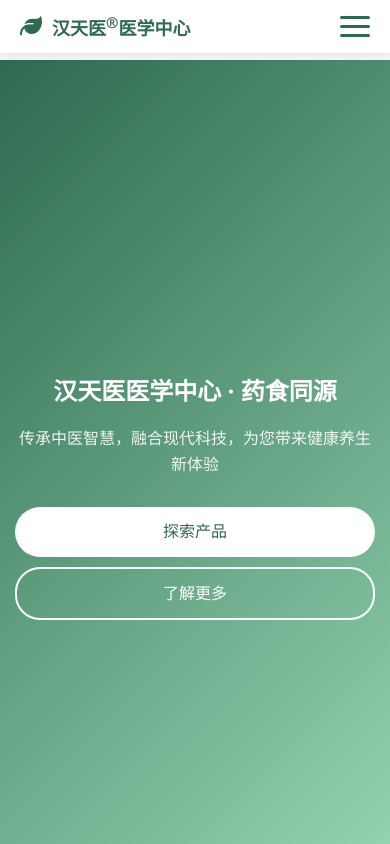
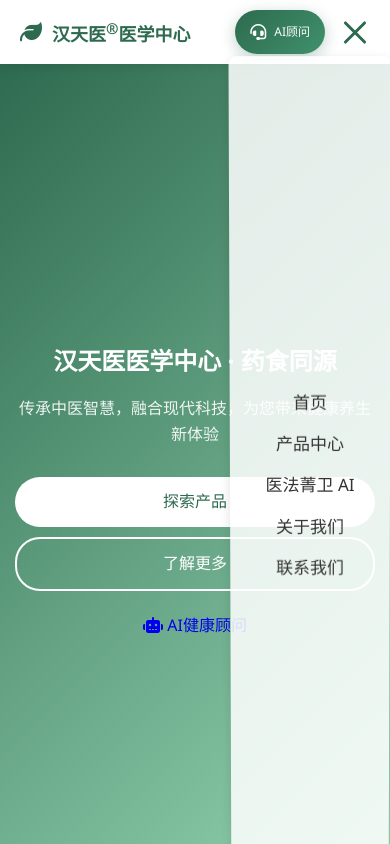
Before and after one commit to HTY-hantianyi/hantianyi-web, a plain HTML site: page index.html in a window 390 px wide. Both pictures are taken after a click on the button 355 px from the left and 26 px from the top of the page. Shown: the top 844 px of the page. Drawn offline with nearby package versions, Linux system fonts and the light colour scheme.

```diff
--- a/index.html
+++ b/index.html
@@ -53,12 +53,29 @@
                 <li><a href="#contact">联系我们</a></li>
             </ul>
             <!-- 汉堡菜单按钮（手机端显示） -->
-            <button class="hamburger" onclick="toggleMenu()">
+            <button class="hamburger" onclick="toggleMenu(); return false;">
                 <span></span>
                 <span></span>
                 <span></span>
             </button>
+            <div class="nav-actions">
+                <a href="#" onclick="openAIChat(); return false;" class="btn-chat">
+                    <i class="fas fa-headset"></i> AI顾问
+                </a>
+            </div>
         </div>
+        <script>
+            function toggleMenu() {
+                document.querySelector('.hamburger').classList.toggle('active');
+                document.querySelector('.nav-links').classList.toggle('active');
+            }
+            document.addEventListener('click', function(e) {
+                if (!e.target.closest('.nav-links') && !e.target.closest('.hamburger')) {
+                    document.querySelector('.hamburger')?.classList.remove('active');
+                    document.querySelector('.nav-links')?.classList.remove('active');
+                }
+            });
+        </script>
     </nav>
 
     <!-- 首页横幅 -->
@@ -70,6 +87,9 @@
                 <div class="hero-buttons">
                     <a href="#products" class="btn btn-primary">探索产品</a>
                     <a href="#about" class="btn btn-secondary">了解更多</a>
+                    <a href="#" onclick="openAIChat(); return false;" class="btn btn-ai">
+                        <i class="fas fa-robot"></i> AI健康顾问
+                    </a>
                 </div>
             </div>
         </div>
```
